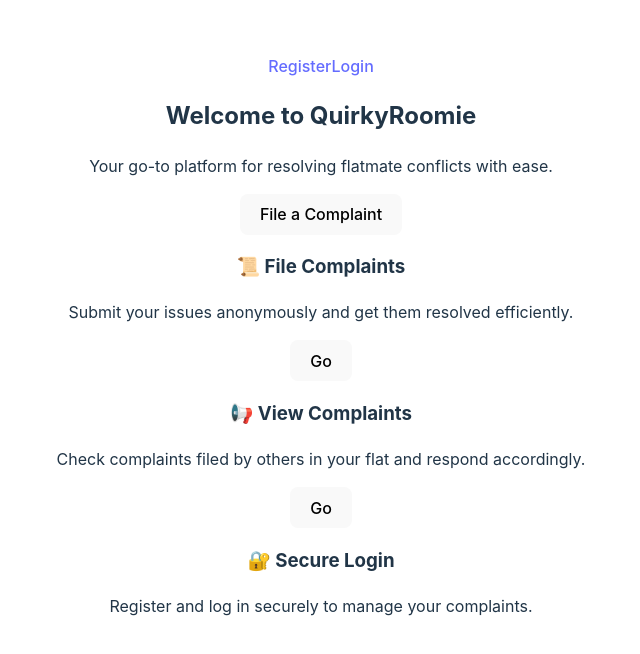
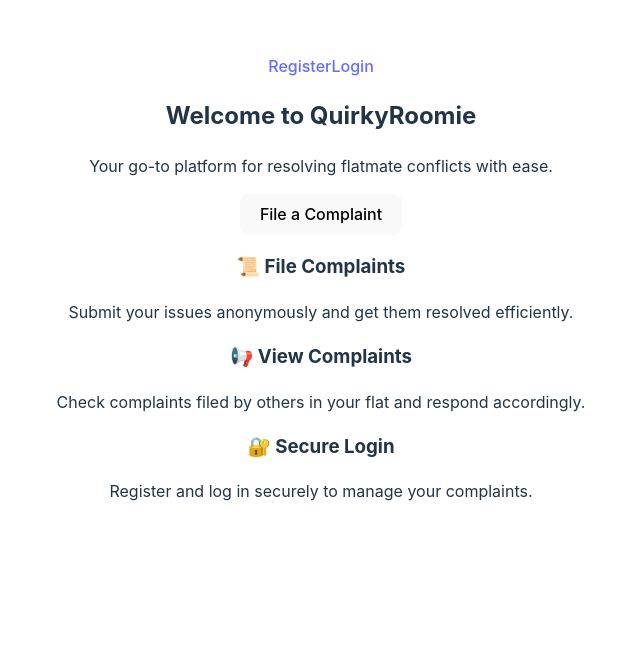
Before and after one commit to vinayakvyas3/Insta_Dot_Task, a React (Vite) app in the folder Frontend/: page / in a window 1280 px wide. Shown: the part 564-1218 px from the top of the page, without its empty margins (319-959 px from the left). After the commit the page ends 1115 px from the top, so only its background shows below. Built offline with nearby package versions, Linux system fonts and the light colour scheme; no server answers.

Commit message:
Home.jsx

```diff
--- a/Frontend/src/pages/Home.jsx
+++ b/Frontend/src/pages/Home.jsx
@@ -1,5 +1,6 @@
 import React from 'react';
 import { Link, useNavigate } from 'react-router-dom';
+import '../styles/App.css'; // Ensure you have this CSS file
 
 const Home = () => {
   const navigate = useNavigate();
@@ -16,6 +17,7 @@ const Home = () => {
 
   return (
     <div className="home-container">
+      {/* Navbar */}
       <nav className="navbar">
         <h1 className="logo">QuirkyRoomie</h1>
         <div className="auth-buttons">
@@ -25,13 +27,17 @@ const Home = () => {
               <Link to="/login" className="button button-secondary">Login</Link>
             </>
           ) : (
-            <button onClick={() => { localStorage.removeItem('token'); navigate('/'); }} className="button button-secondary">
+            <button
+              onClick={() => { localStorage.removeItem('token'); navigate('/'); }}
+              className="button button-secondary"
+            >
               Logout
             </button>
           )}
         </div>
       </nav>
 
+      {/* Hero Section */}
       <header className="hero">
         <h2>Welcome to QuirkyRoomie</h2>
         <p>Your go-to platform for resolving flatmate conflicts with ease.</p>
@@ -40,16 +46,15 @@ const Home = () => {
         </button>
       </header>
 
+      {/* Features Section */}
       <section className="features">
-        <div className="feature-card">
+        <div className="feature-card" onClick={() => handleProtectedRoute('/file-complaint')}>
           <h3>📜 File Complaints</h3>
           <p>Submit your issues anonymously and get them resolved efficiently.</p>
-          <button onClick={() => handleProtectedRoute('/file-complaint')} className="button">Go</button>
         </div>
-        <div className="feature-card">
+        <div className="feature-card" onClick={() => handleProtectedRoute('/complaints')}>
           <h3>📢 View Complaints</h3>
           <p>Check complaints filed by others in your flat and respond accordingly.</p>
-          <button onClick={() => handleProtectedRoute('/complaints')} className="button">Go</button>
         </div>
         <div className="feature-card">
           <h3>🔐 Secure Login</h3>
```
